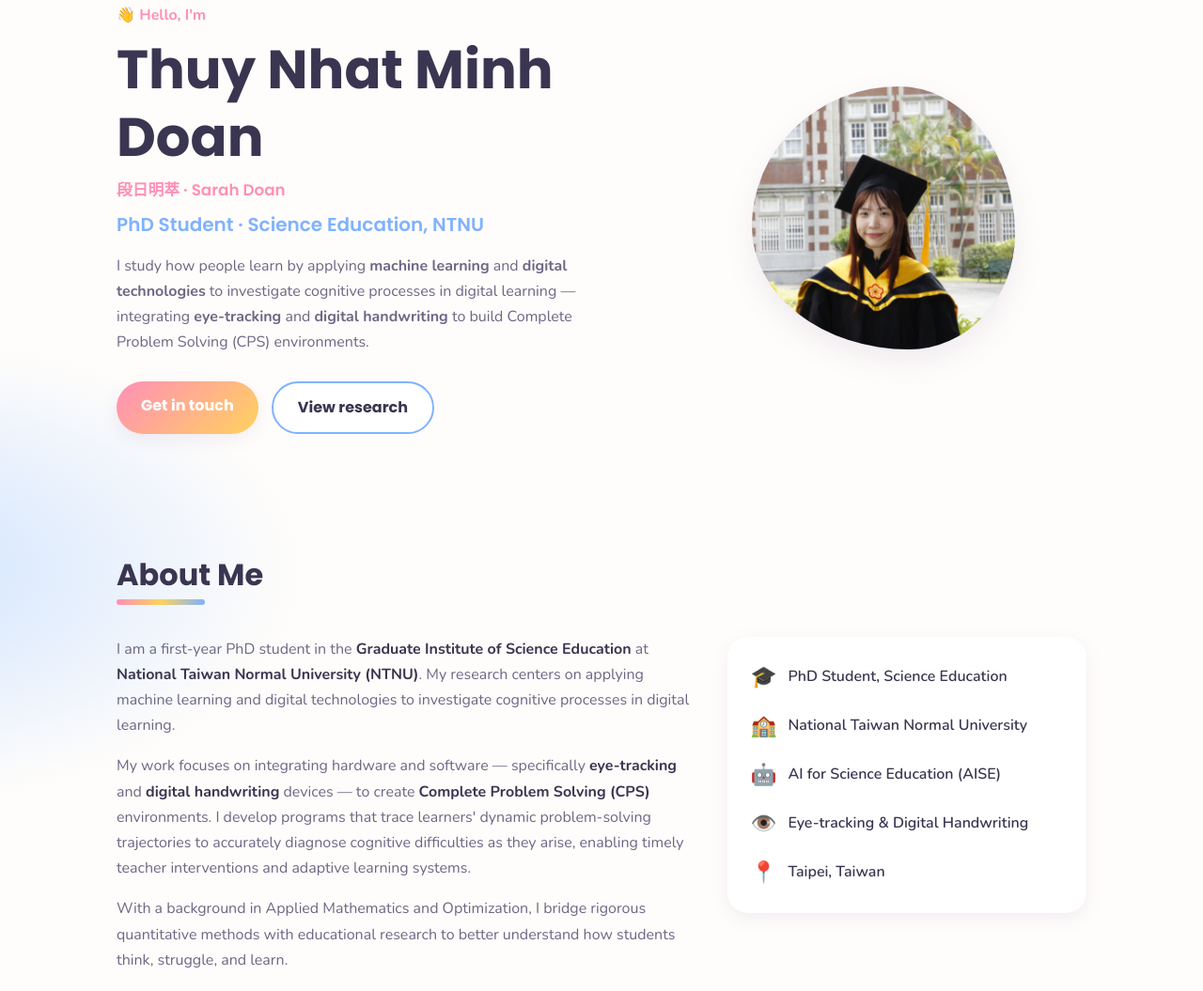
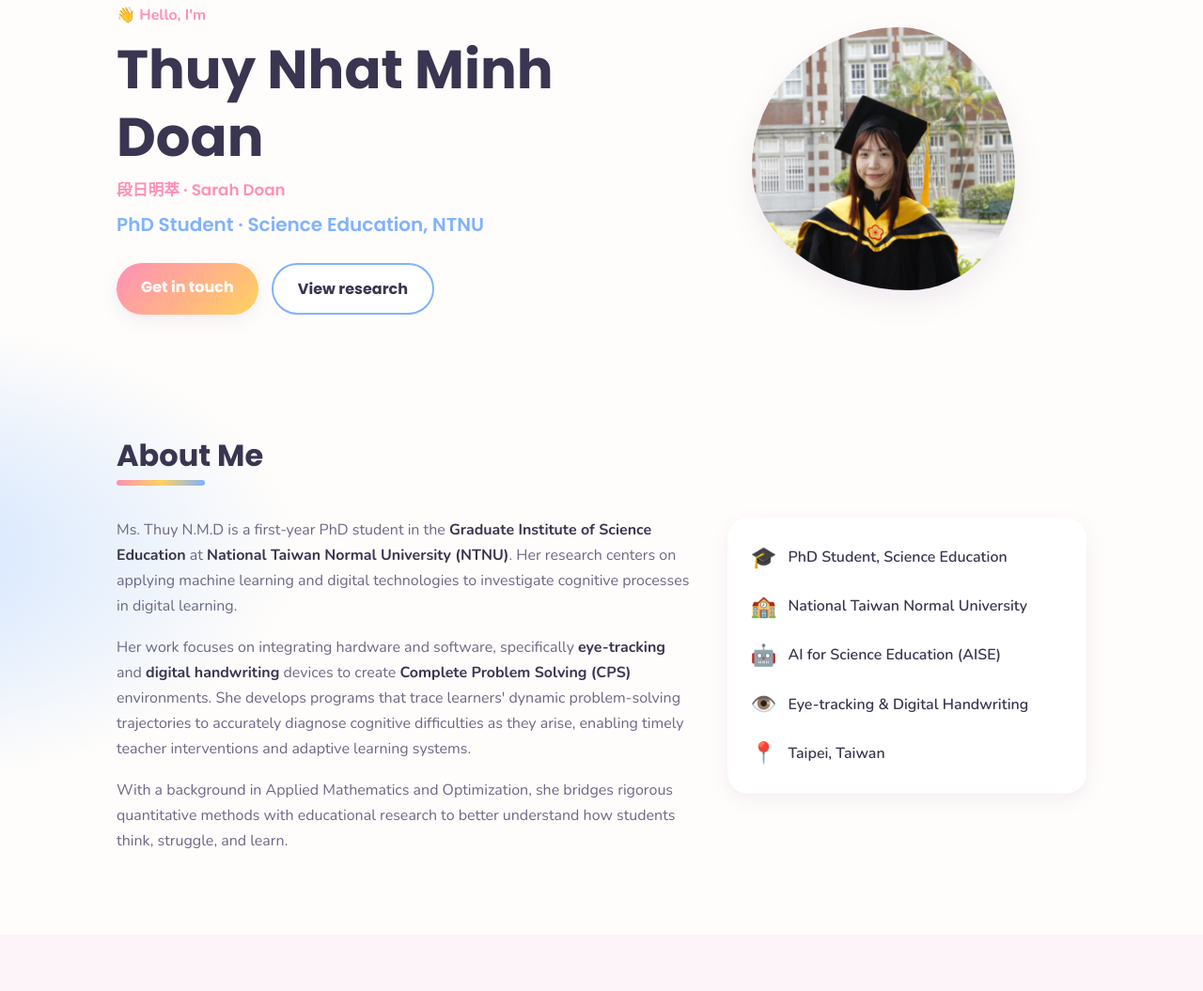
Before and after one commit to thuydoangd/thuydoangd.github.io, a plain HTML site: page index.html in a window 1280 px wide. Shown: the part 178-1233 px from the top of the page at 94% size. Drawn offline with nearby package versions, Linux system fonts and the light colour scheme.

Commit message:
Update index.html

```diff
--- a/index.html
+++ b/index.html
@@ -41,10 +41,6 @@
         <p class="hero-names">段日明萃 · Sarah Doan</p>
         <h2 class="hero-role">PhD Student · Science Education, NTNU</h2>
         <p class="hero-desc">
-          I study how people learn by applying <strong>machine learning</strong> and
-          <strong>digital technologies</strong> to investigate cognitive processes in digital learning —
-          integrating <strong>eye-tracking</strong> and <strong>digital handwriting</strong> to build
-          Complete Problem Solving (CPS) environments.
         </p>
         <div class="hero-actions">
           <a href="#contact" class="btn btn-primary">Get in touch</a>
@@ -64,18 +60,18 @@
       <div class="about-grid">
         <div class="about-text">
           <p>
-            I am a first-year PhD student in the <strong>Graduate Institute of Science Education</strong> at
-            <strong>National Taiwan Normal University (NTNU)</strong>. My research centers on applying
+            Ms. Thuy N.M.D is a first-year PhD student in the <strong>Graduate Institute of Science Education</strong> at
+            <strong>National Taiwan Normal University (NTNU)</strong>. Her research centers on applying
             machine learning and digital technologies to investigate cognitive processes in digital learning.
           </p>
           <p>
-            My work focuses on integrating hardware and software — specifically <strong>eye-tracking</strong>
-            and <strong>digital handwriting</strong> devices — to create <strong>Complete Problem Solving (CPS)</strong>
-            environments. I develop programs that trace learners' dynamic problem-solving trajectories to accurately
+            Her work focuses on integrating hardware and software, specifically <strong>eye-tracking</strong>
+            and <strong>digital handwriting</strong> devices to create <strong>Complete Problem Solving (CPS)</strong>
+            environments. She develops programs that trace learners' dynamic problem-solving trajectories to accurately
             diagnose cognitive difficulties as they arise, enabling timely teacher interventions and adaptive learning systems.
           </p>
           <p>
-            With a background in Applied Mathematics and Optimization, I bridge rigorous quantitative methods with
+            With a background in Applied Mathematics and Optimization, she bridges rigorous quantitative methods with
             educational research to better understand how students think, struggle, and learn.
           </p>
         </div>
```
